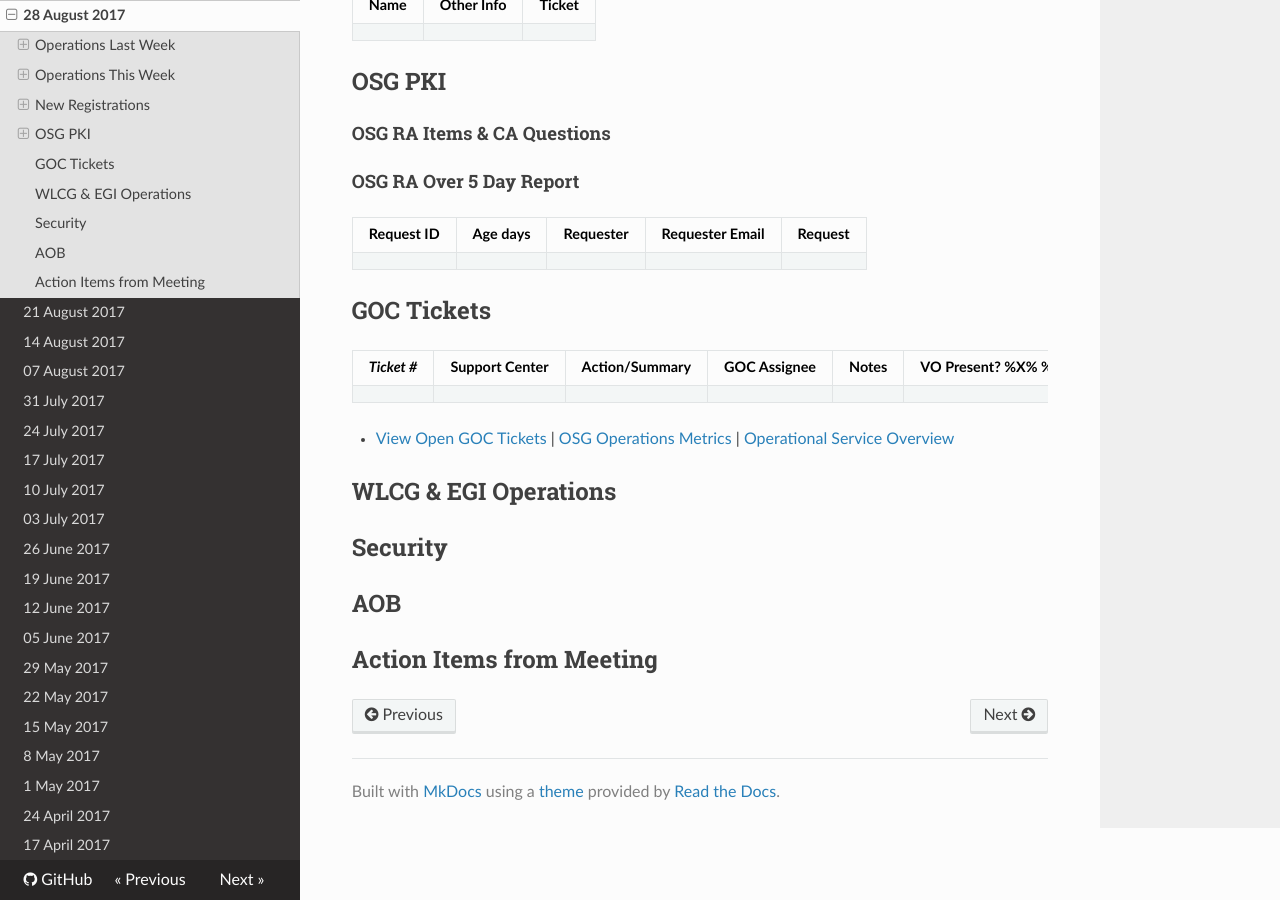
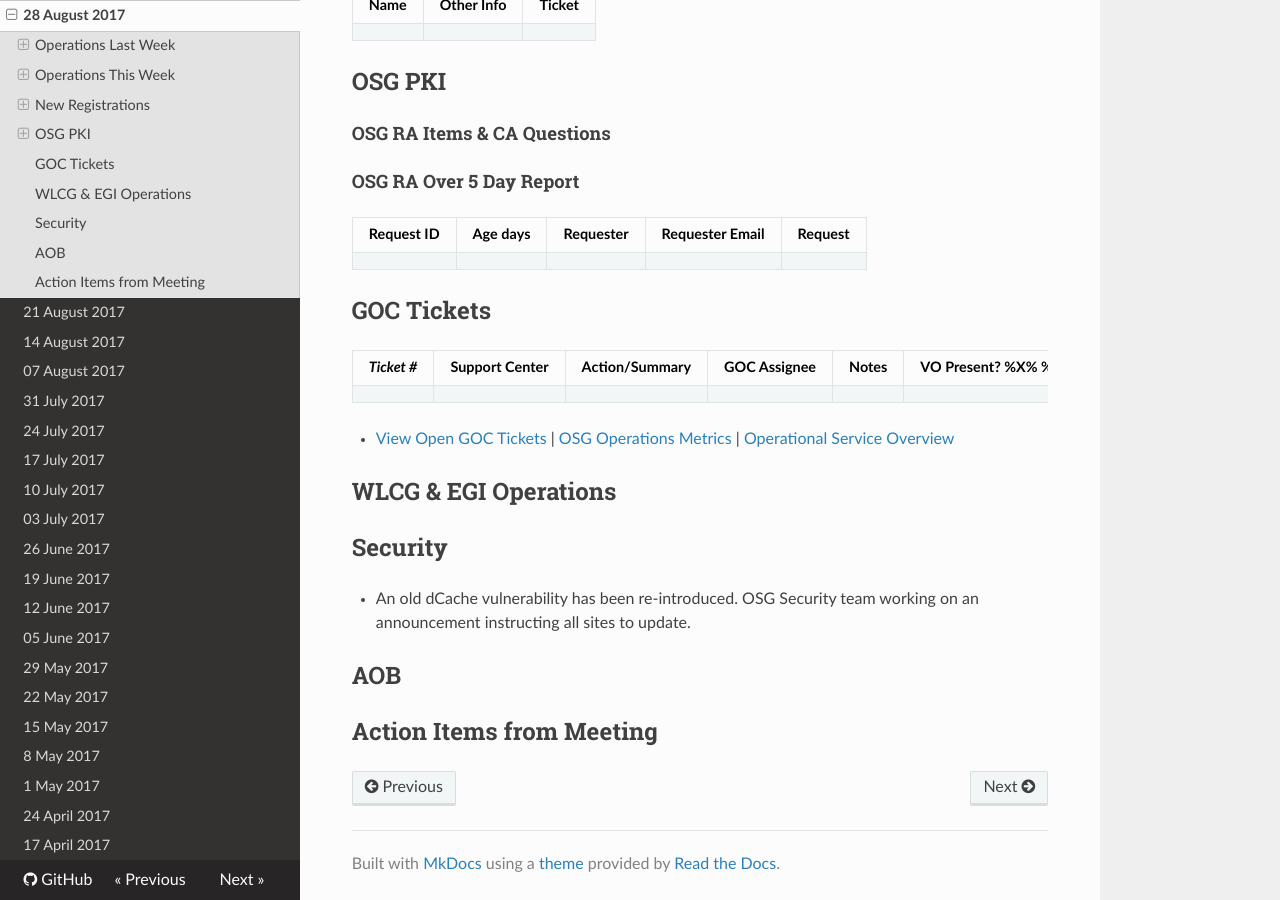
Before and after one commit to osg-htc/operations, an MkDocs documentation site: the page built from docs/WeeklyMinutes/28Aug2017.md, in a window 1280 px wide and 900 px high, scrolled down 2183 px. Built offline with MkDocs 1.6.1, drawn with Linux system fonts in a browser that asks for light colours; nearby versions of some CDN libraries; old or Windows-style settings are respelled for this version of MkDocs.

Commit message:
Update 28Aug2017.md
Update from Security

```diff
--- a/docs/WeeklyMinutes/28Aug2017.md
+++ b/docs/WeeklyMinutes/28Aug2017.md
@@ -77,6 +77,7 @@
 ## WLCG & EGI Operations
 
 ## Security
+   * An old dCache vulnerability has been re-introduced. OSG Security team working on an announcement instructing all sites to update.
 
 ## AOB
 
```
